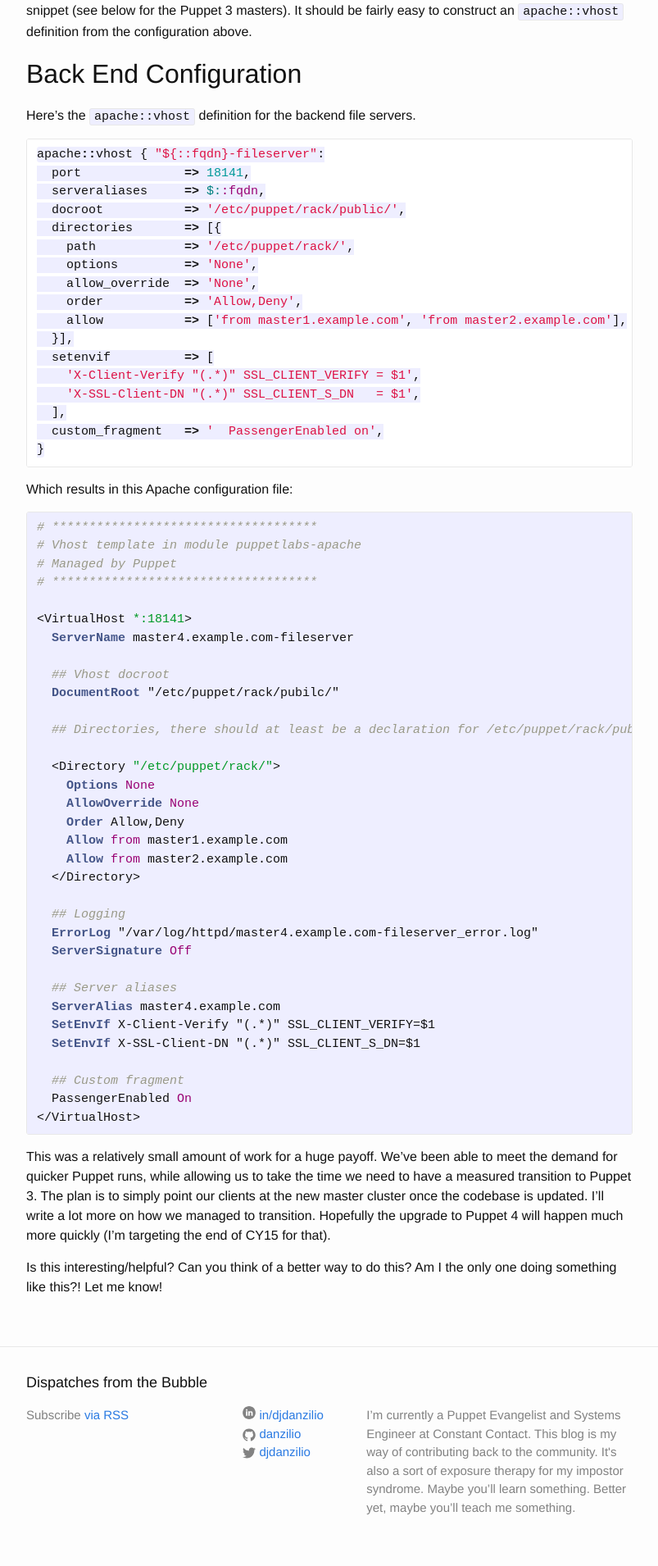
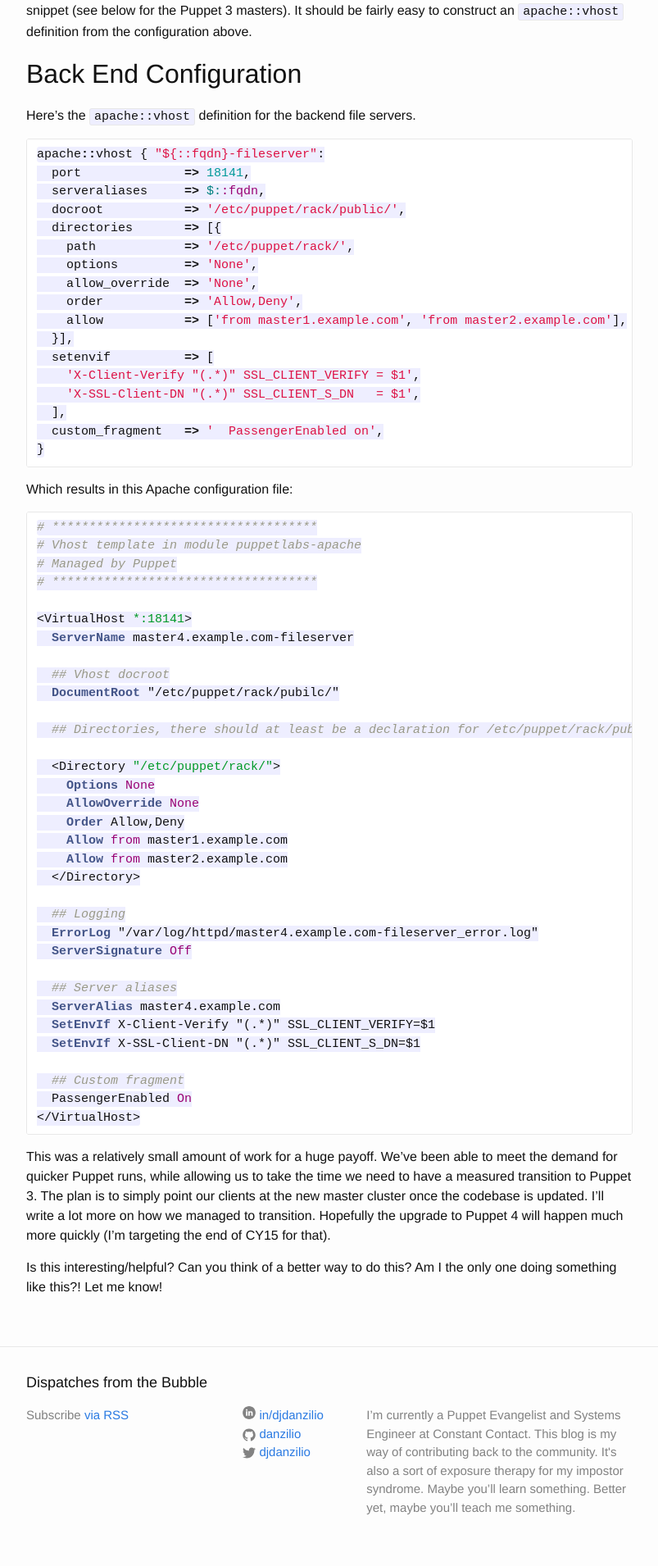
Before and after one commit to danzilio/danzilio.github.io, a Jekyll site: the page built from _posts/2015-01-19-puppet-fileserver-offloading.md, in a window 1280 px wide. Shown: the part 3014-4924 px from the top of the page at 82% size, without its empty margins (238-1041 px from the left). Built offline with Jekyll 4.4.1, drawn with Linux system fonts in a browser that asks for light colours; Markdown is read by kramdown in place of the engine named in the settings; comment, search, counter and statistics services are not loaded.

Commit message:
Removing bad liquid tag

````diff
--- a/_posts/2015-01-19-puppet-fileserver-offloading.md
+++ b/_posts/2015-01-19-puppet-fileserver-offloading.md
@@ -126,7 +126,7 @@ apache::vhost { "${::fqdn}-fileserver":
 
 Which results in this Apache configuration file:
 
-{% highlight apache %}
+```apache
 # ************************************
 # Vhost template in module puppetlabs-apache
 # Managed by Puppet
@@ -160,7 +160,7 @@ Which results in this Apache configuration file:
   ## Custom fragment
   PassengerEnabled On
 </VirtualHost>
-{% endhighlight %}
+```
 
 This was a relatively small amount of work for a huge payoff. We've been able to meet the demand for quicker Puppet runs, while allowing us to take the time we need to have a measured transition to Puppet 3. The plan is to simply point our clients at the new master cluster once the codebase is updated. I'll write a lot more on how we managed to transition. Hopefully the upgrade to Puppet 4 will happen much more quickly (I'm targeting the end of CY15 for that).
 
````
